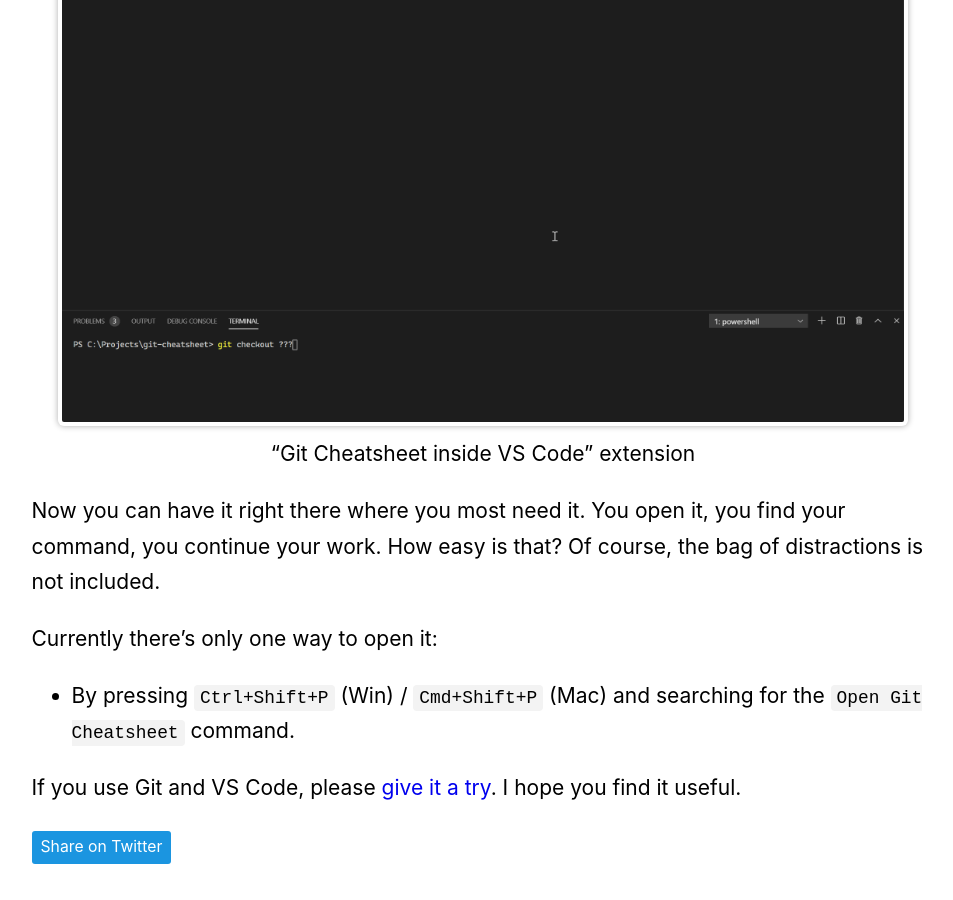
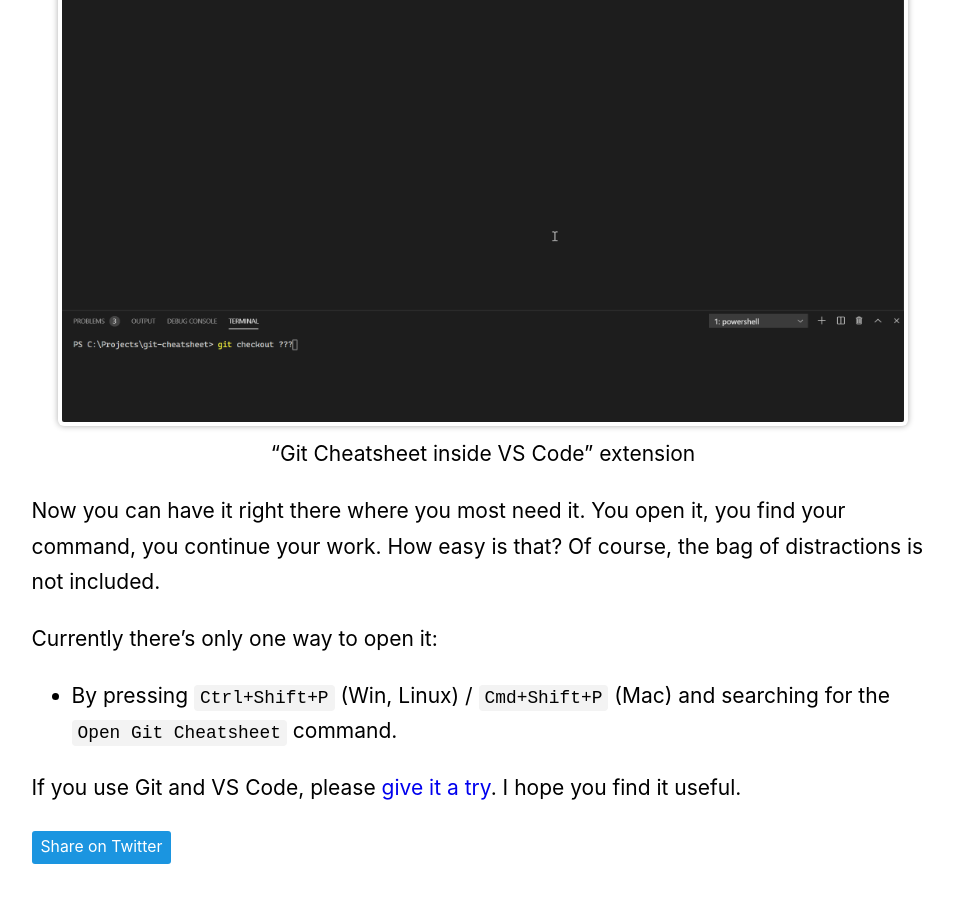
Before and after one commit to dzhavat/dzhavat.github.io, a Jekyll site: the page built from _posts/2020-01-15-git-cheatsheet-inside-vs-code.md, in a window 1280 px wide and 900 px high, scrolled down 1070 px. Shown: the whole window, without its empty margins (157-1110 px from the left). Built offline with Jekyll 4.4.1, drawn with Linux system fonts in a browser that asks for light colours.

Commit message:
Update post

```diff
--- a/_posts/2020-01-15-git-cheatsheet-inside-vs-code.md
+++ b/_posts/2020-01-15-git-cheatsheet-inside-vs-code.md
@@ -26,6 +26,6 @@ Now you can have it right there where you most need it. You open it, you find yo
 
 Currently there's only one way to open it:
 
-* By pressing `Ctrl+Shift+P` (Win) / `Cmd+Shift+P` (Mac) and searching for the `Open Git Cheatsheet` command.
+* By pressing `Ctrl+Shift+P` (Win, Linux) / `Cmd+Shift+P` (Mac) and searching for the `Open Git Cheatsheet` command.
 
 If you use Git and VS Code, please [give it a try](https://marketplace.visualstudio.com/items?itemName=dzhavat.git-cheatsheet). I hope you find it useful.
```
